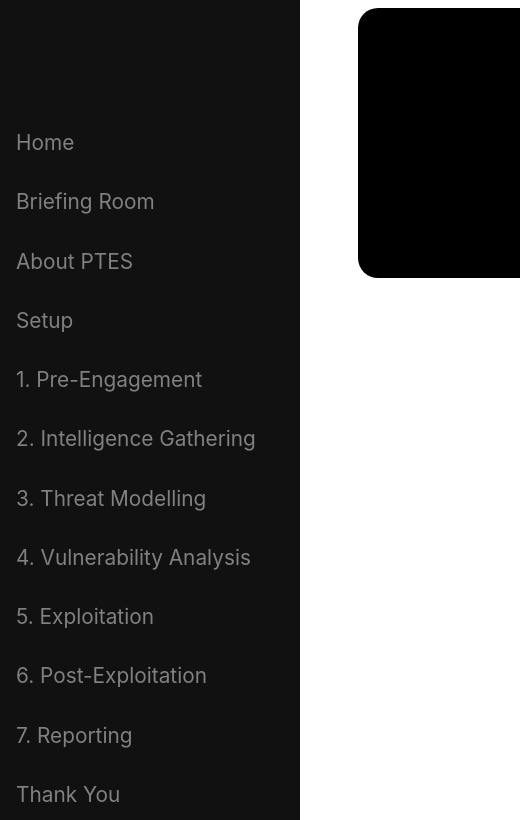
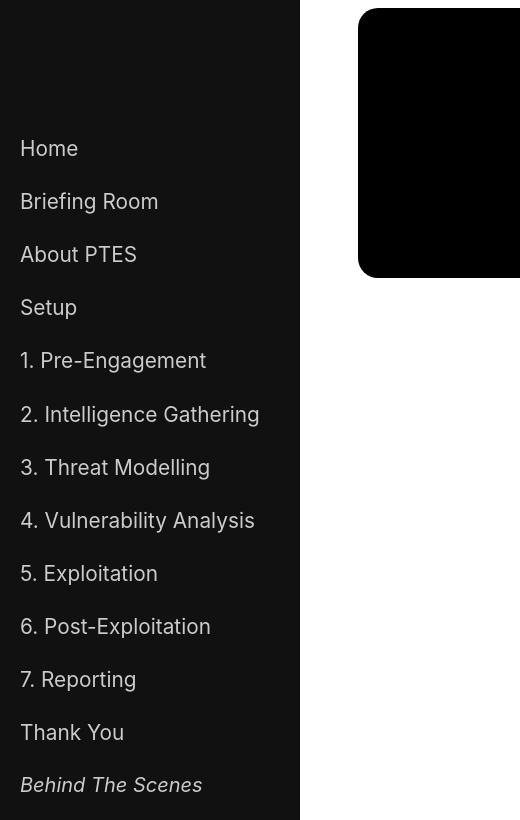
Before and after one commit to m4rika22/Tracing-Vulnerabilities, a plain HTML site: page index.html in a window 1280 px wide. Shown: the top 820 px of the page, 0-520 px from the left. Drawn offline with Linux system fonts and the light colour scheme.

Commit message:
fixing sidenav

```diff
--- a/style.css
+++ b/style.css
@@ -44,12 +44,15 @@ body {
 }
 
 .sidenav a {
-  padding: 6px 8px 6px 16px;
-  padding-bottom: 20px;
+  display: block;
+  padding: 10px 20px;
+  margin: 4px 0;
+  font-size: 1.3rem;
+  line-height: 1.4;
   text-decoration: none;
-  font-size: calc(1.2rem + 0.2vh);
-  color: #818181;
-  display: block;
+  color: #ccc;
+  border-radius: 6px;
+  transition: background-color 0.2s, color 0.2s;
 }
 
 .sidenav a:hover {
```
